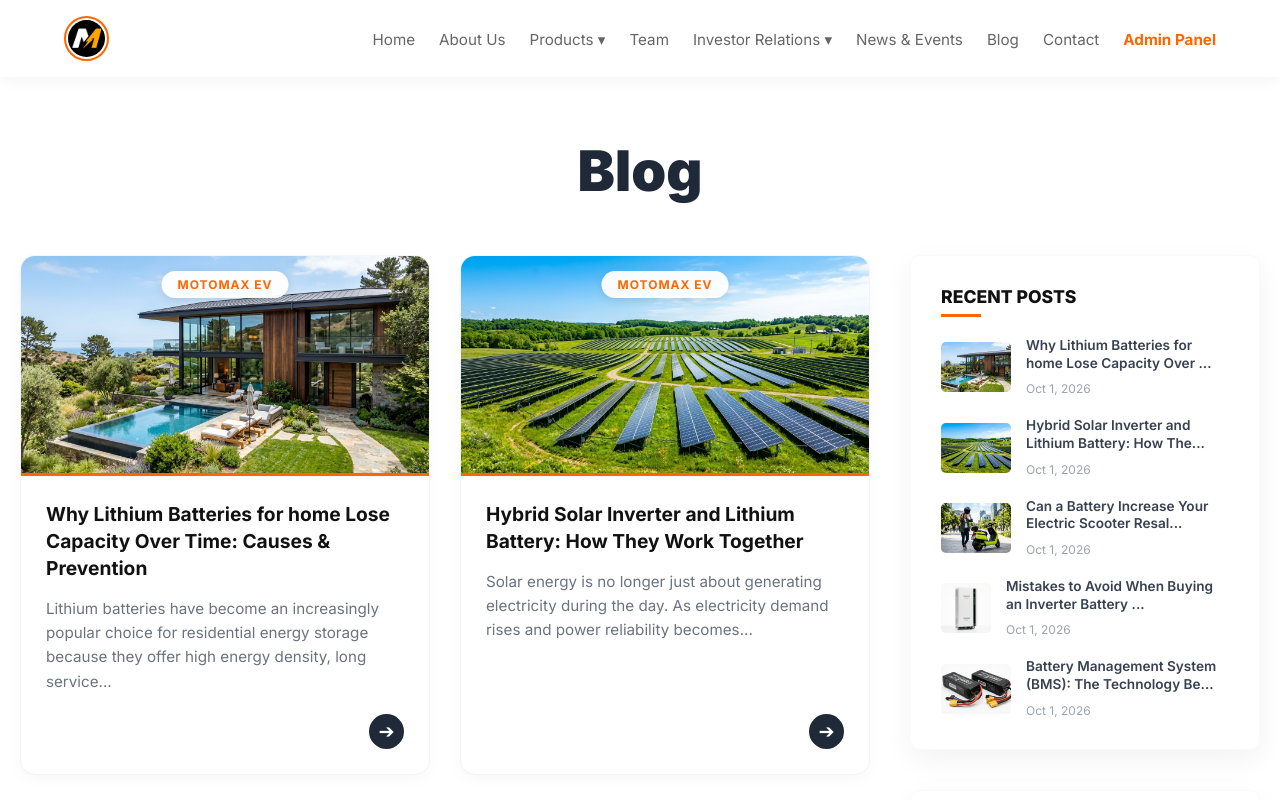
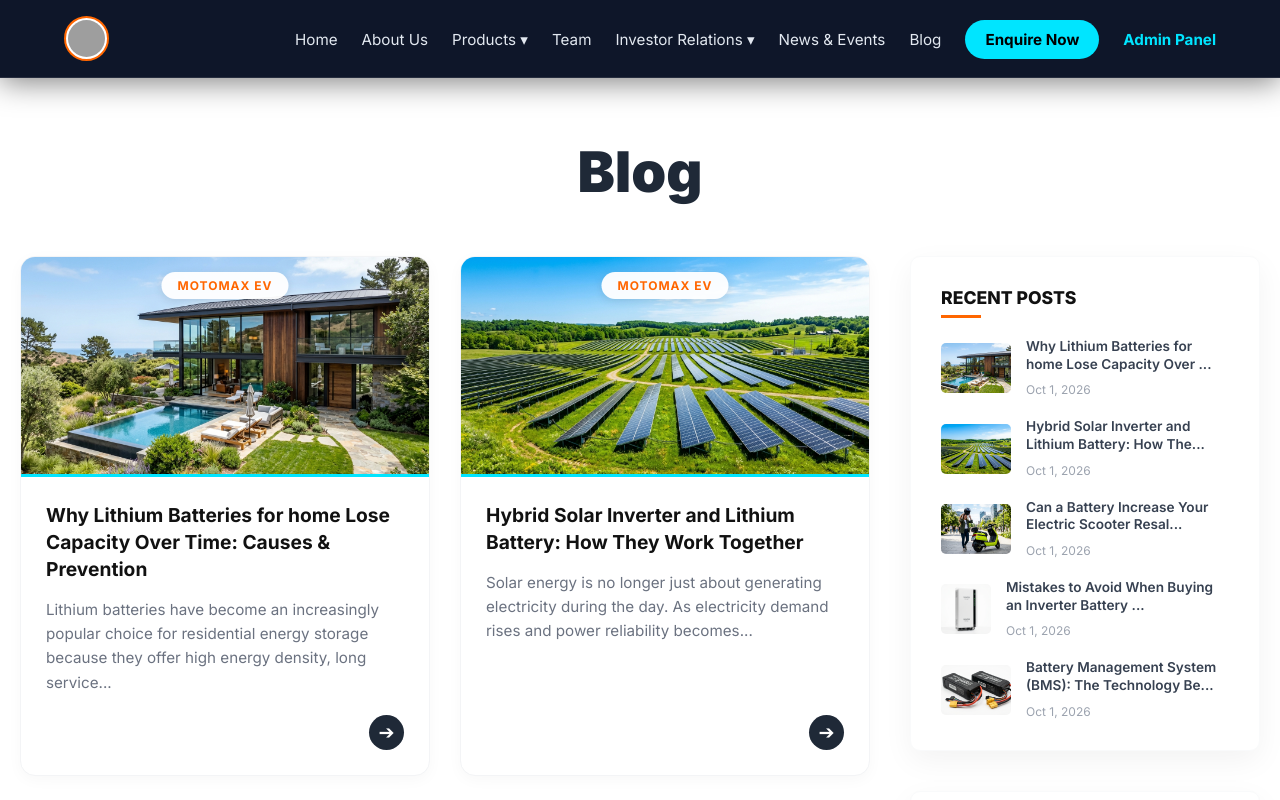
Before and after one commit to Amitkumar-56/MotoMax-EV, a React (Vite) app: page /blog in a window 1280 px wide. Shown: the top 800 px of the page. Built offline with nearby package versions, Linux system fonts and the light colour scheme; grey boxes are pictures that could not be loaded.

Commit message:
update 2

```diff
--- a/src/components/Navbar.jsx
+++ b/src/components/Navbar.jsx
@@ -260,14 +260,26 @@ const Navbar = () => {
           </Link>
         </li>
         <li>
-          <Link to="/contact-us" onClick={() => setIsOpen(false)}>
-            Contact
+          <Link
+            to="/contact-us"
+            className="pulse-btn"
+            style={{
+              background: "var(--primary)",
+              color: "#000",
+              padding: "10px 20px",
+              borderRadius: "30px",
+              fontWeight: "bold",
+              textShadow: "none"
+            }}
+            onClick={() => setIsOpen(false)}
+          >
+            Enquire Now
           </Link>
         </li>
         <li>
           <Link
             to="/admin"
-            style={{ color: "#ff6600", fontWeight: "bold" }}
+            style={{ color: "var(--primary)", fontWeight: "bold" }}
             onClick={() => setIsOpen(false)}
           >
             Admin Panel
--- a/src/index.css
+++ b/src/index.css
@@ -1,14 +1,14 @@
 @import url("https://fonts.googleapis.com/css2?family=Inter:wght@300;400;600;700;800;900&display=swap");
 
 :root {
-  --bg-main: #ffffff;
-  --text-main: #333333;
-  --text-muted: #555555;
-  --primary: #ff6600;
-  /* Trontek style orange */
-  --secondary: #b6f2ce;
-  /* Light mint green from screenshot */
-  --card-bg: #fdfdfd;
+  --bg-main: #0f172a; /* Deep Charcoal */
+  --text-main: #f8fafc;
+  --text-muted: #94a3b8;
+  --primary: #00e5ff; /* Electric Cyan */
+  --secondary: #39ff14; /* Neon Green */
+  --card-bg: #1e293b; /* Dark Slate */
+  --glass-bg: rgba(15, 23, 42, 0.75);
+  --border-light: rgba(255, 255, 255, 0.1);
 }
 
 * {
@@ -24,14 +24,17 @@ body {
   overflow-x: hidden;
 }
 
-/* Light Navbar */
+/* Glassmorphism Navbar */
 .navbar-light {
   display: flex;
   justify-content: space-between;
   align-items: center;
   padding: 1rem 5%;
-  background: #ffffff;
-  box-shadow: 0 2px 15px rgba(0, 0, 0, 0.05);
+  background: var(--glass-bg);
+  backdrop-filter: blur(15px);
+  -webkit-backdrop-filter: blur(15px);
+  border-bottom: 1px solid var(--border-light);
+  box-shadow: 0 4px 30px rgba(0, 0, 0, 0.5);
   position: sticky;
   top: 0;
   z-index: 1000;
@@ -46,14 +49,15 @@ body {
 
 .nav-links-light a {
   text-decoration: none;
-  color: #666;
+  color: #e2e8f0;
   font-weight: 500;
   font-size: 0.95rem;
-  transition: color 0.2s;
+  transition: color 0.3s, text-shadow 0.3s;
 }
 
 .nav-links-light a:hover {
   color: var(--primary);
+  text-shadow: 0 0 8px rgba(0, 229, 255, 0.5);
 }
 
 .dropdown-light {
@@ -63,14 +67,14 @@ body {
 .dropdown-content-light {
   display: none;
   position: absolute;
-  background-color: #ffffff;
+  background-color: #1e293b;
   min-width: 220px;
-  box-shadow: 0px 10px 25px rgba(0, 0, 0, 0.1);
+  box-shadow: 0px 10px 25px rgba(0, 0, 0, 0.5);
   z-index: 100;
   border-top: 3px solid var(--primary);
   top: 100%;
   left: 0;
-  border-radius: 0 0 5px 5px;
+  border-radius: 0 0 8px 8px;
 }
 
 .dropdown-light:hover .dropdown-content-light {
@@ -80,18 +84,18 @@ body {
 
 .dropdown-content-light a {
   padding: 12px 16px;
-  border-bottom: 1px solid #f1f1f1;
-  color: #444;
+  border-bottom: 1px solid var(--border-light);
+  color: #cbd5e1;
 }
 
 .dropdown-content-light a:hover {
-  background-color: #f9f9f9;
+  background-color: rgba(255, 255, 255, 0.05);
   color: var(--primary);
 }
 
 /* Layout Utilities */
 .section-padding {
-  padding: 0.5rem 5%;
+  padding: 4rem 5%;
 }
 
 .text-center {
@@ -101,7 +105,7 @@ body {
 .section-title {
   font-size: 2.5rem;
   font-weight: 800;
-  color: #222;
+  color: var(--text-main);
   margin-bottom: 1rem;
 }
 
@@ -109,7 +113,7 @@ body {
   font-size: 1.1rem;
   color: var(--text-muted);
   max-width: 900px;
-  margin: 0 auto 0.5rem auto;
+  margin: 0 auto 2rem auto;
   line-height: 1.6;
 }
 
@@ -123,23 +127,22 @@ body {
 }
 
 .product-card-light {
-  background: #ffffff;
-  border: 1px solid #f1f5f9;
+  background: var(--card-bg);
+  border: 1px solid var(--border-light);
   border-radius: 24px;
   padding: 5rem 1.5rem 2rem;
   text-align: center;
   position: relative;
-  transition: transform 0.4s cubic-bezier(0.175, 0.885, 0.32, 1.275), box-shadow 0.4s ease;
+  transition: transform 0.4s cubic-bezier(0.175, 0.885, 0.32, 1.275), box-shadow 0.4s ease, border-color 0.4s ease;
   display: flex;
   flex-direction: column;
   margin-top: 60px;
-  box-shadow: 0 10px 25px rgba(0, 0, 0, 0.04);
+  box-shadow: 0 10px 25px rgba(0, 0, 0, 0.3);
 }
 
 .product-slide-card {
   flex: 0 0 auto;
   width: calc((100% - 120px) / 5);
-  /* 5 cards on desktop (30px gap * 4 = 120px) */
 }
 
 @media (max-width: 1024px) {
@@ -162,8 +165,8 @@ body {
 
 .product-card-light:hover {
   transform: translateY(-12px);
-  box-shadow: 0 20px 40px rgba(255, 102, 0, 0.12);
-  border-color: #ffead6;
+  box-shadow: 0 20px 40px rgba(0, 229, 255, 0.2);
+  border-color: var(--primary);
 }
 
 .product-card-img-wrapper {
@@ -173,19 +176,20 @@ body {
   transform: translateX(-50%);
   width: 110px;
   height: 110px;
-  background: #ffffff;
+  background: var(--bg-main);
   border-radius: 50%;
   display: flex;
   justify-content: center;
   align-items: center;
-  box-shadow: 0 8px 25px rgba(0, 0, 0, 0.1);
-  border: 4px solid #ffffff;
+  box-shadow: 0 0 15px rgba(0, 229, 255, 0.3);
+  border: 2px solid var(--primary);
   overflow: hidden;
-  transition: transform 0.3s ease;
+  transition: transform 0.3s ease, box-shadow 0.3s ease;
 }
 
 .product-card-light:hover .product-card-img-wrapper {
   transform: translateX(-50%) scale(1.05);
+  box-shadow: 0 0 25px rgba(0, 229, 255, 0.6);
 }
 
 .product-card-img-wrapper img {
@@ -197,7 +201,7 @@ body {
 
 .product-card-light h3 {
   font-size: 1.05rem;
-  color: #0f172a;
+  color: var(--text-main);
   margin-bottom: 12px;
   font-weight: 800;
   text-transform: uppercase;
@@ -206,14 +210,14 @@ body {
 
 .product-card-light p {
   font-size: 0.9rem;
-  color: #64748b;
+  color: var(--text-muted);
   margin-bottom: 25px;
   line-height: 1.6;
 }
 
 .view-more-btn {
-  background: #f8fafc;
-  color: #0f172a !important;
+  background: rgba(0, 229, 255, 0.1);
+  color: var(--primary) !important;
   font-weight: 700;
   text-decoration: none;
   font-size: 0.85rem;
@@ -222,47 +226,50 @@ body {
   margin-top: auto;
   transition: all 0.3s ease;
   display: inline-block;
-  border: 1px solid #e2e8f0;
+  border: 1px solid var(--primary);
 }
 
 .view-more-btn:hover {
   background: var(--primary);
-  color: #ffffff !important;
-  border-color: var(--primary);
-  box-shadow: 0 8px 15px rgba(255, 102, 0, 0.25);
+  color: #000 !important;
+  box-shadow: 0 0 15px rgba(0, 229, 255, 0.5);
   transform: translateY(-2px);
 }
 
 /* Buttons */
 .btn-primary {
   background: var(--primary);
-  color: white;
+  color: #000;
   border: none;
-  padding: 10px 25px;
-  font-weight: 600;
-  border-radius: 5px;
+  padding: 12px 28px;
+  font-weight: 700;
+  border-radius: 30px;
   cursor: pointer;
-  transition: background 0.3s;
+  transition: all 0.3s;
+  box-shadow: 0 0 10px rgba(0, 229, 255, 0.3);
 }
 
 .btn-primary:hover {
-  background: #e65c00;
+  background: #00b3cc;
+  box-shadow: 0 0 20px rgba(0, 229, 255, 0.6);
+  transform: translateY(-2px);
 }
 
 /* Blog & News Cards */
 .blog-card {
-  background: #fff;
-  border: 1px solid #eaeaea;
+  background: var(--card-bg);
+  border: 1px solid var(--border-light);
   border-radius: 10px;
   overflow: hidden;
   text-align: left;
   display: flex;
   flex-direction: column;
-  transition: box-shadow 0.3s;
+  transition: box-shadow 0.3s, transform 0.3s;
 }
 
 .blog-card:hover {
-  box-shadow: 0 10px 20px rgba(0, 0, 0, 0.08);
+  box-shadow: 0 10px 20px rgba(0, 229, 255, 0.15);
+  transform: translateY(-5px);
 }
 
 .blog-card img {
@@ -281,7 +288,7 @@ body {
 
 .blog-content h3 {
   font-size: 1.25rem;
-  color: #222;
+  color: var(--text-main);
   margin-bottom: 15px;
   line-height: 1.4;
   font-weight: 700;
@@ -300,11 +307,11 @@ body {
   width: 40px;
   height: 40px;
   border-radius: 50%;
-  border: 1px solid #ddd;
+  border: 1px solid var(--border-light);
   display: flex;
   justify-content: center;
   align-items: center;
-  color: #555;
+  color: var(--primary);
   cursor: pointer;
   transition: all 0.3s ease;
   font-size: 1.2rem;
@@ -312,8 +319,9 @@ body {
 
 .arrow-btn:hover {
   background: var(--primary);
-  color: #fff;
+  color: #000;
   border-color: var(--primary);
+  box-shadow: 0 0 10px rgba(0, 229, 255, 0.5);
 }
 
 .mobile-products-menu {
@@ -325,6 +333,7 @@ body {
   display: none;
   font-size: 1.8rem;
   cursor: pointer;
+  color: var(--text-main);
 }
 
 @media (max-width: 900px) {
@@ -349,10 +358,10 @@ body {
     top: 70px;
     left: -100%;
     width: 100%;
-    background: #fff;
+    background: var(--bg-main);
     flex-direction: column;
     padding: 2rem 0;
-    box-shadow: 0 10px 15px rgba(0, 0, 0, 0.1);
+    box-shadow: 0 10px 15px rgba(0, 0, 0, 0.5);
     transition: left 0.3s;
     height: calc(100vh - 70px);
     overflow-y: auto;
@@ -366,7 +375,7 @@ body {
     position: static;
     box-shadow: none;
     border-top: none;
-    background: #f9f9f9;
+    background: var(--card-bg);
   }
 
   .section-title {
@@ -791,8 +800,8 @@ body {
 }
 
 .hero-btn {
-  background: #ff9900;
-  color: #fff;
+  background: var(--primary);
+  color: #000;
   padding: 15px 40px;
   border-radius: 30px;
   border: none;
@@ -800,8 +809,14 @@ body {
   font-weight: bold;
   cursor: pointer;
   pointer-events: auto;
-  box-shadow: 0 5px 15px rgba(255, 153, 0, 0.4);
-  transition: transform 0.3s, background 0.3s;
+  box-shadow: 0 5px 15px rgba(0, 229, 255, 0.4);
+  transition: transform 0.3s, background 0.3s, box-shadow 0.3s;
+}
+
+.hero-btn:hover {
+  background: #00b3cc;
+  box-shadow: 0 0 20px rgba(0, 229, 255, 0.6);
+  transform: translateY(-2px);
 }
 
 /* Responsive Hero Styles */
@@ -823,3 +838,14 @@ body {
   .hero-subtitle { font-size: 1rem; margin-bottom: 20px; }
   .hero-btn { padding: 10px 25px; font-size: 0.9rem; }
 }
+
+/* Animations */
+@keyframes pulse-glow {
+  0% { box-shadow: 0 0 0 0 rgba(0, 229, 255, 0.7); }
+  70% { box-shadow: 0 0 0 10px rgba(0, 229, 255, 0); }
+  100% { box-shadow: 0 0 0 0 rgba(0, 229, 255, 0); }
+}
+
+.pulse-btn {
+  animation: pulse-glow 2s infinite;
+}
--- a/src/pages/Home.jsx
+++ b/src/pages/Home.jsx
@@ -3,15 +3,15 @@ import { Link } from "react-router-dom";
 
 const Home = () => {
   const sliderItems = [
+    {
+      type: "video",
+      src: "/assets/home-video.mp4",
+    },
     { type: "image", src: "/assets/slider-1.jpg", title: "INDIA'S LEADING ENERGY TECHNOLOGY COMPANY", subtitle: "Pioneering the EV Revolution Across the Globe" },
     { type: "image", src: "/assets/slider-2.jpg", title: "ADVANCED LITHIUM BATTERY PACKS", subtitle: "Powering the Future of Mobility" },
     { type: "image", src: "/assets/slider-3.jpg", title: "SMART ENERGY STORAGE SOLUTIONS", subtitle: "Reliable Backup for Homes & Industries" },
     { type: "image", src: "/assets/slider-4.jpg", title: "HIGH PERFORMANCE EV CHARGERS", subtitle: "Fast, Safe, and Efficient Charging" },
     { type: "image", src: "/assets/slider-5.jpg", title: "INNOVATING GREEN TECHNOLOGY", subtitle: "Building a Sustainable Tomorrow" },
-    {
-      type: "video",
-      src: "/assets/home-video.mp4",
-    },
   ];
 
   const [currentSlide, setCurrentSlide] = useState(0);
@@ -65,7 +65,7 @@ const Home = () => {
   }, [currentSlide]);
 
   return (
-    <div className="responsive-page " style={{ background: "#fff" }}>
+    <div className="responsive-page" style={{ background: "var(--bg-main)" }}>
       {/* Unified Hero Slider */}
       <header className="hero-section">
         {/* Slider Images/Videos */}
@@ -795,7 +795,7 @@ const Home = () => {
       <section
         className="section-padding"
         style={{
-          background: "#f4f7f6",
+          background: "var(--bg-main)",
           position: "relative",
           overflow: "hidden",
         }}
@@ -808,14 +808,14 @@ const Home = () => {
             style={{
               fontSize: "3.5rem",
               fontWeight: 900,
-              color: "#111",
+              color: "var(--text-main)",
               marginBottom: "10px",
             }}
           >
             News & Events
           </h2>
           <p
-            style={{ color: "#666", fontSize: "1.1rem", marginBottom: "50px" }}
+            style={{ color: "var(--text-muted)", fontSize: "1.1rem", marginBottom: "50px" }}
           >
             Stay updated with the latest happenings at MotoMax EV
           </p>
```
Also changed, not shown: public/Icon.png (added), public/logo.png (deleted).
